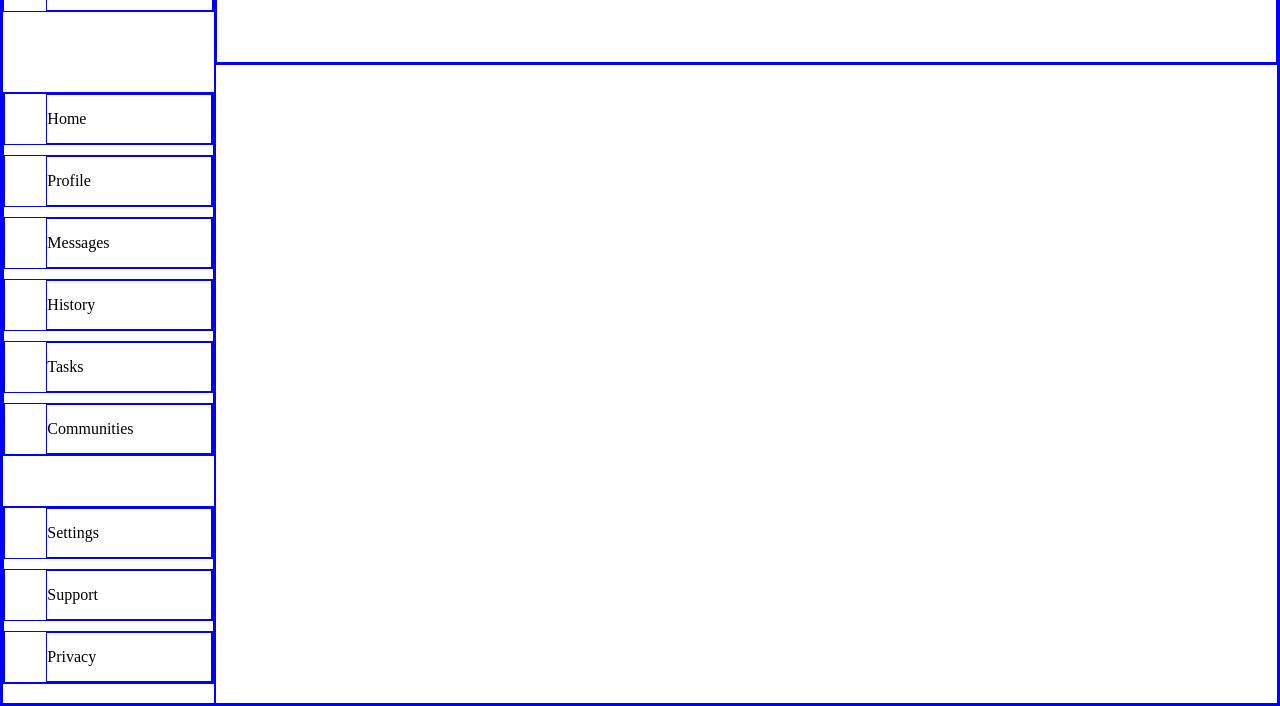
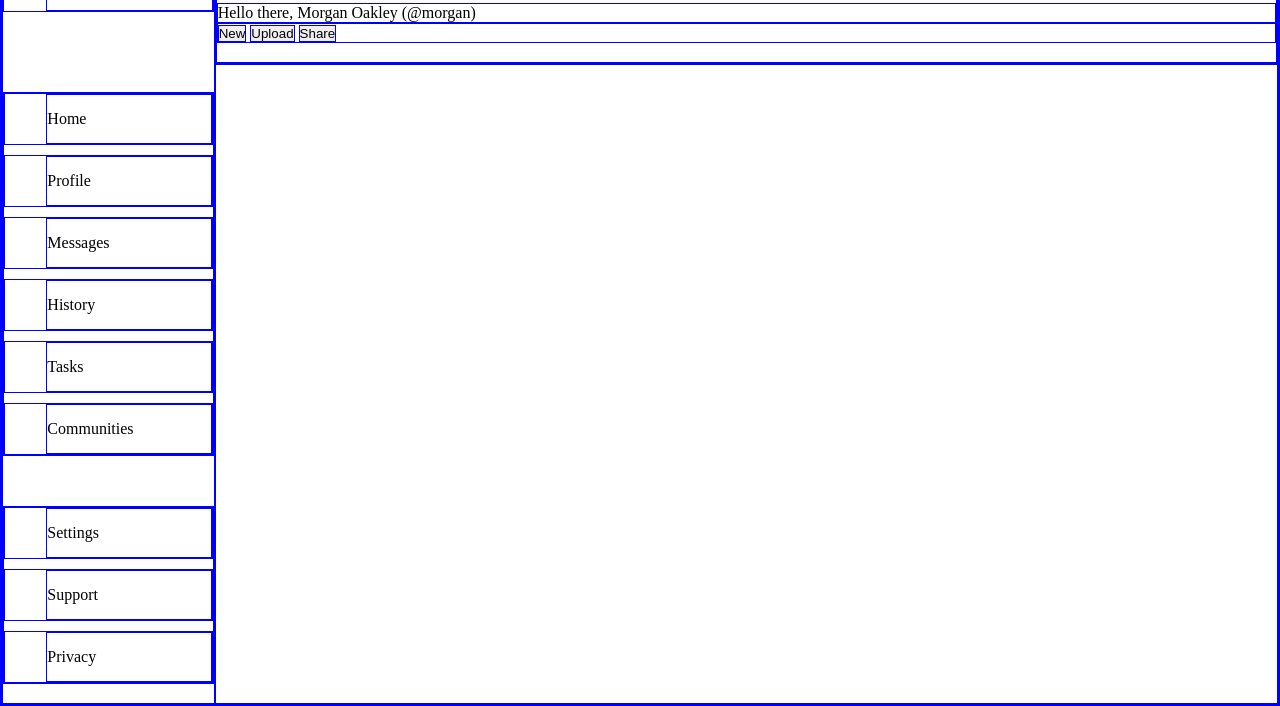
Before and after one commit to DanijelB1/CSS-Grid-Dashboard, a plain HTML site: page index.html in a window 1280 px wide. Shown: the part 98-804 px from the top of the page. Drawn offline with Linux system fonts and the light colour scheme.

Commit message:
Add lower header section

```diff
--- a/index.html
+++ b/index.html
@@ -22,6 +22,13 @@
         </div>
 
         <div class="lower-header">
+            <img src="/icons/avatar-female.svg" alt="">
+            <p>Hello there, Morgan Oakley (@morgan)</p>
+            <div class="buttons">
+                <button type="button">New</button>
+                <button type="button">Upload</button>
+                <button type="button">Share</button>
+            </div>
 
         </div>
 
```
